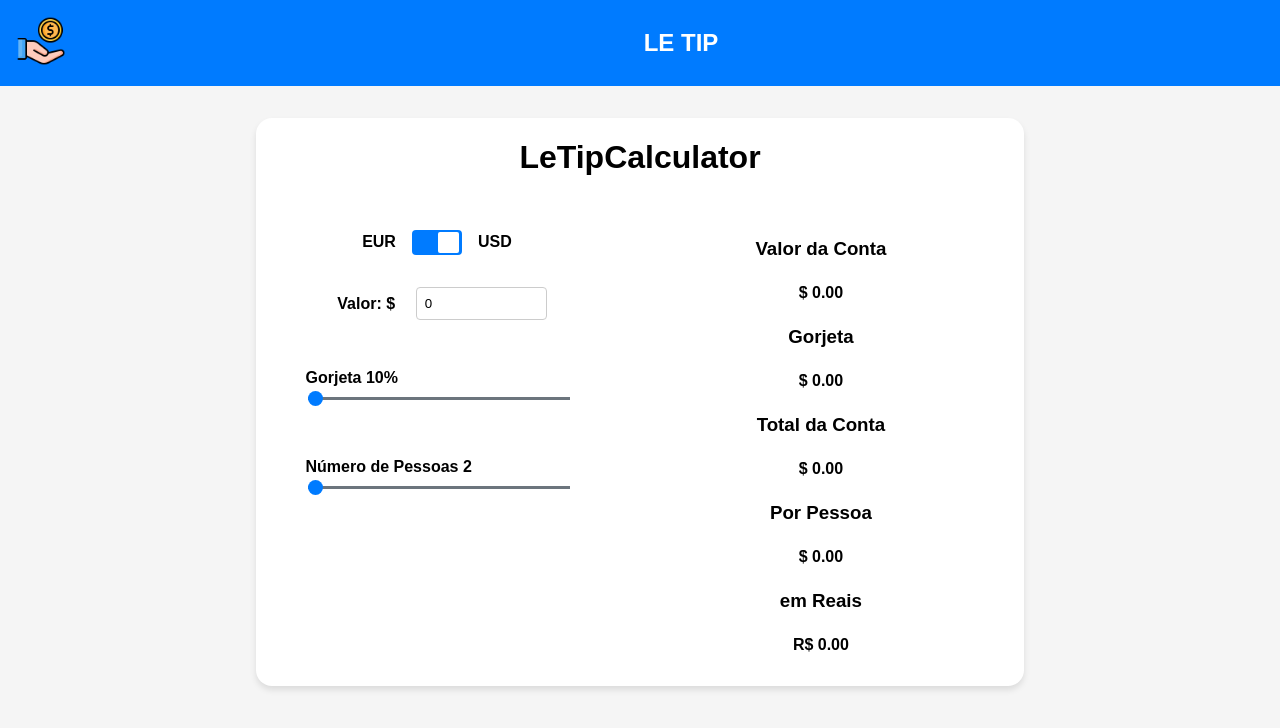
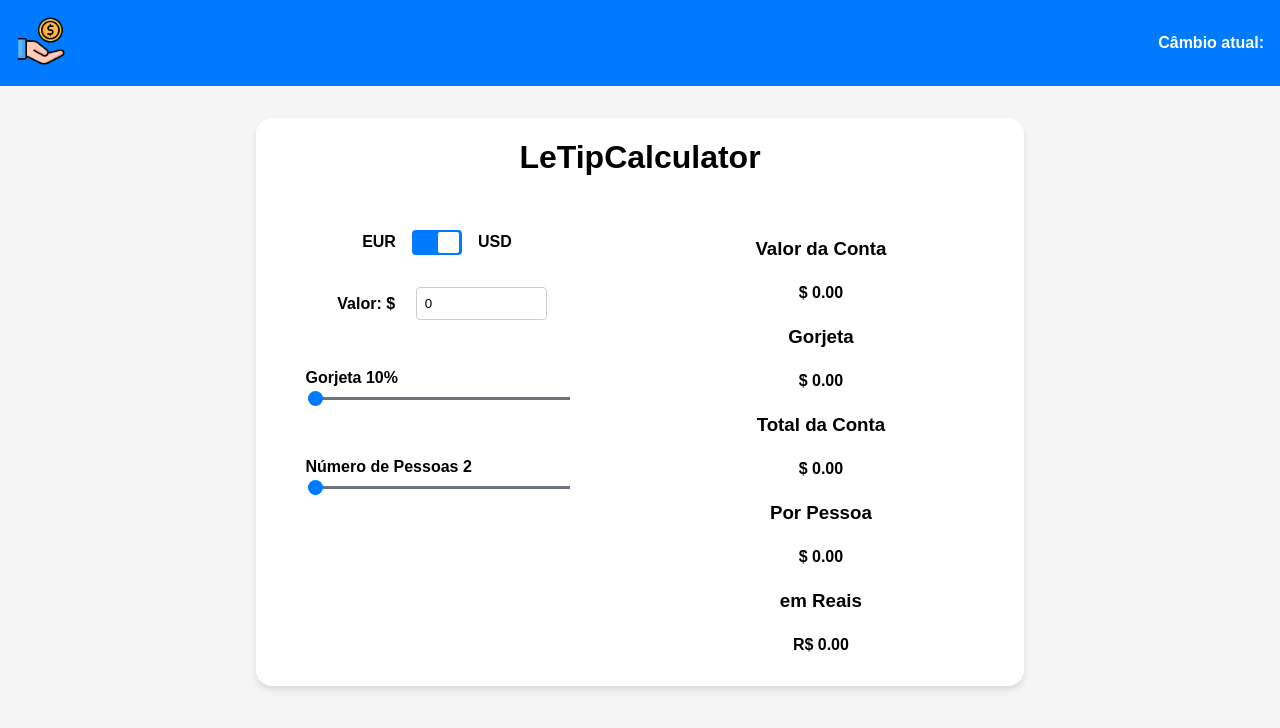
Before and after one commit to jair-andrade/le-tip, a Vue app: page / in a window 1280 px wide. Shown: the top 728 px of the page. Built offline with nearby package versions, Linux system fonts and the light colour scheme; no server answers.

Commit message:
feat(appHeader): add current exchange rate

```diff
--- a/src/components/Header/AppHeader.vue
+++ b/src/components/Header/AppHeader.vue
@@ -8,23 +8,31 @@
         alt="Logo do site no cabeçalho"
       />
     </div>
+    <div class="header__info"></div>
     <div class="header__info">
-      <h1 class="header__title">LE TIP</h1>
-    </div>
-    <div class="header__info">
-      <h3 class="header__subtitle"></h3>
+      <h3 class="header__subtitle">Câmbio atual: {{ formattedHeaderValue }}</h3>
     </div>
   </div>
 </template>
 
 <script>
 import headerImage from "@/assets/logo.png";
+import { mapGetters } from "vuex";
 export default {
   name: "AppHeader",
   data() {
     return {
       headerImage,
     };
+  },
+  computed: {
+    ...mapGetters(["headerValue"]),
+    formattedHeaderValue() {
+      if (!this.headerValue.currency) return "";
+      return `${this.headerValue.symbol} ${parseFloat(
+        this.headerValue.currency
+      ).toFixed(2)}`;
+    },
   },
 };
 </script>
@@ -49,6 +57,7 @@ export default {
 .header__info {
   display: flex;
   justify-content: center;
+  padding: 1rem;
 }
 
 .header__title {
--- a/src/components/LeTipCalculator/LeTipCalculator.vue
+++ b/src/components/LeTipCalculator/LeTipCalculator.vue
@@ -171,6 +171,7 @@ export default {
         );
         this.exchangeRate =
           result[`${this.fromCurrency}${this.toCurrency}`].ask;
+        this.$store.dispatch("updateHeaderValue", { currency: this.exchangeRate, symbol: this.currency });
       } catch (error) {
         console.error("Erro ao obter a taxa de câmbio:", error);
       }
@@ -291,7 +292,7 @@ export default {
   .tip-calculator__toggle {
     display: flex;
     justify-content: flex-end;
-    padding: 1rem
+    padding: 1rem;
   }
 
   .tip-calculator__toggle-info-button {
```
